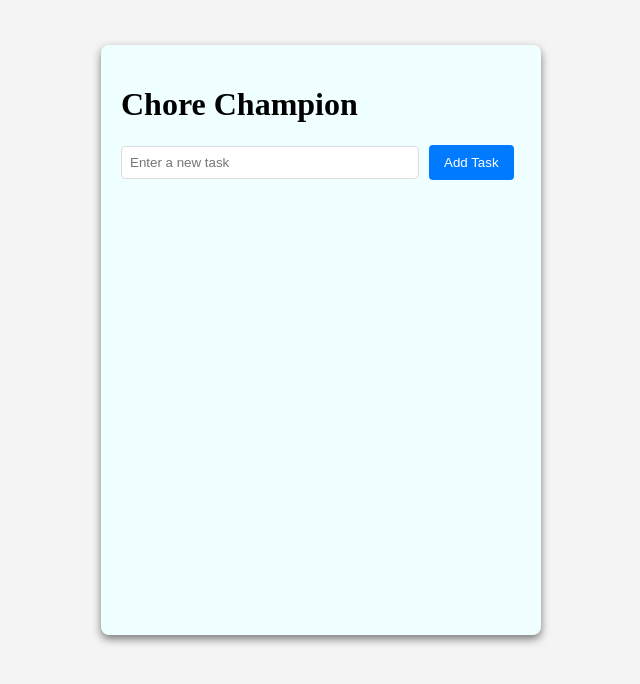
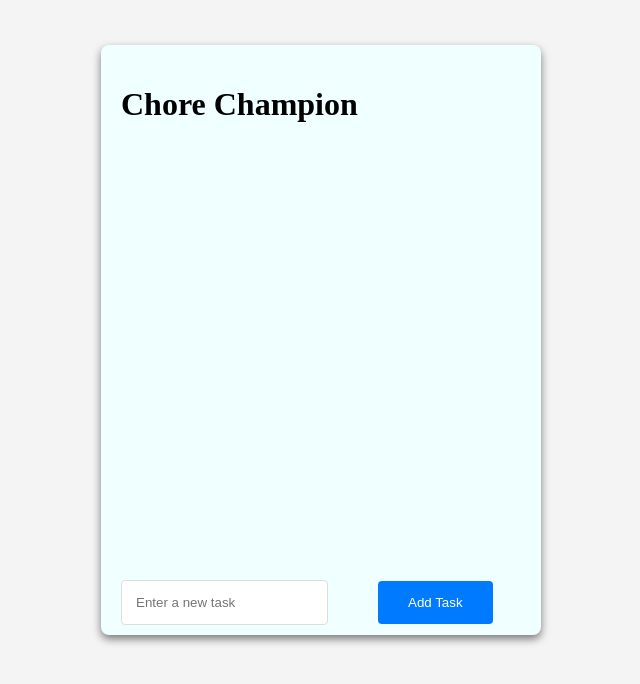
Before and after one commit to TheCyberFlash/stjag-task-manager, a React (Create React App) app in the folder chore-champion/: page / in a window 1280 px wide. Shown: the top 684 px of the page, without its empty margins (319-959 px from the left). Built offline with nearby package versions, Linux system fonts and the light colour scheme.

Commit message:
Update index.css
Added styling for NewTaskInput,

Moved Input to bottom of container,
Added buffer between TaskList and NewTaskInput

```diff
--- a/chore-champion/src/index.css
+++ b/chore-champion/src/index.css
@@ -15,6 +15,8 @@ body {
   box-shadow: 0 4px 8px rgba(0, 0, 0, 0.5);
   margin-top: 45px;
   min-height: 550px;
+  flex-direction: column;
+  position: relative;
 }
 
 .task-item {
@@ -57,24 +59,33 @@ body {
   margin-right: 10px;
 }
 
-input {
-  width: 70%;
-  padding: 8px;
-  margin-right: 10px;
+.task-list {
+  margin-bottom: 45px;
+}
+
+.new-task-input {
+  position: absolute;
+  bottom: 10px;
+  display: flex;
+  align-items: center;
+}
+
+.new-task-input input {
+  flex: 1;
+  padding: 14px;
+  margin-right: 50px;
   border: 1px solid #ddd;
   border-radius: 4px;
   outline: none;
-  display: inline-block;
 }
 
-button {
+.new-task-input button {
   background-color: #007bff;
   color: #fff;
   border: none;
-  padding: 10px 15px;
+  padding: 14px 30px;
   border-radius: 4px;
   cursor: pointer;
-  display: inline-block;
 }
 
 .modal-overlay {
```
